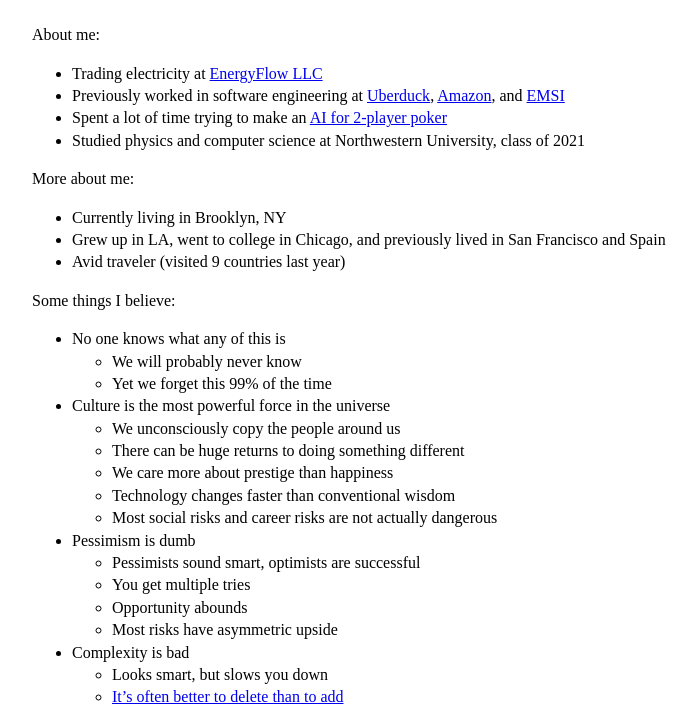
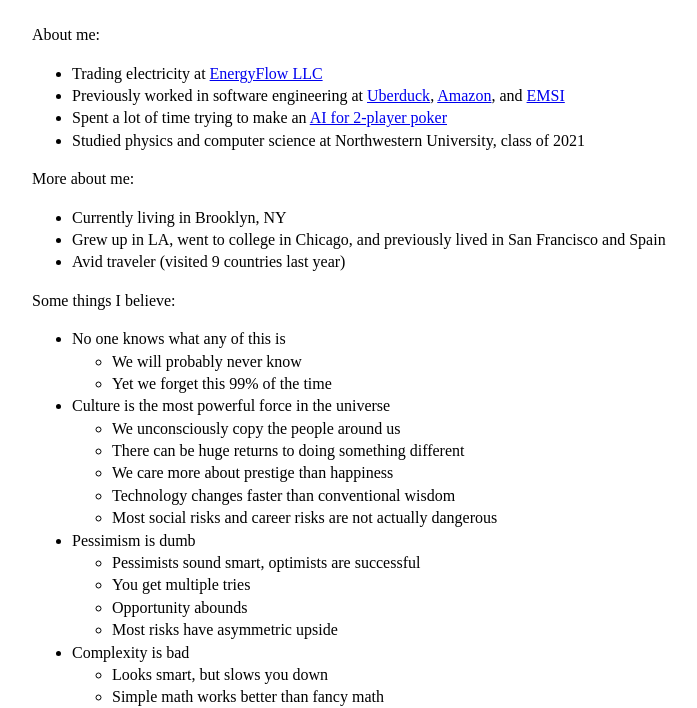
Before and after one commit to matthewkennedy5/website, a plain HTML site: page index.html in a window 1280 px wide. Shown: the part 92-800 px from the top of the page, without its empty margins (283-980 px from the left). Drawn offline with Linux system fonts and the light colour scheme.

Commit message:
Update index.html

```diff
--- a/index.html
+++ b/index.html
@@ -72,6 +72,7 @@
         <li>Complexity is bad
             <ul>
                 <li>Looks smart, but slows you down</li>
+                <li>Simple math works better than fancy math</li>
                 <li><a href="https://sive.rs/subtract">It’s often better to delete than to add</a></li>
                 <li><a href="https://en.wikipedia.org/wiki/Conway%27s_law">Companies tend to ship their org chart</a></li>
                 <li><a href="https://www.youtube.com/watch?v=IAiLHPwDCik">Most of the current software “stack” is unnecessary</a></li>
```
